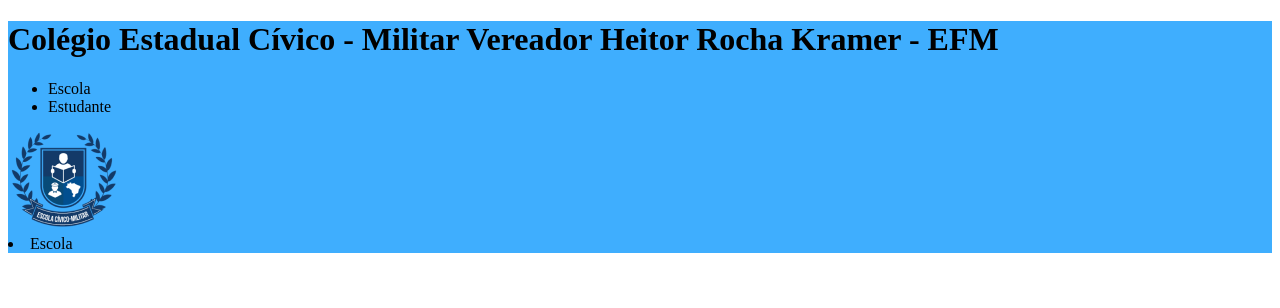
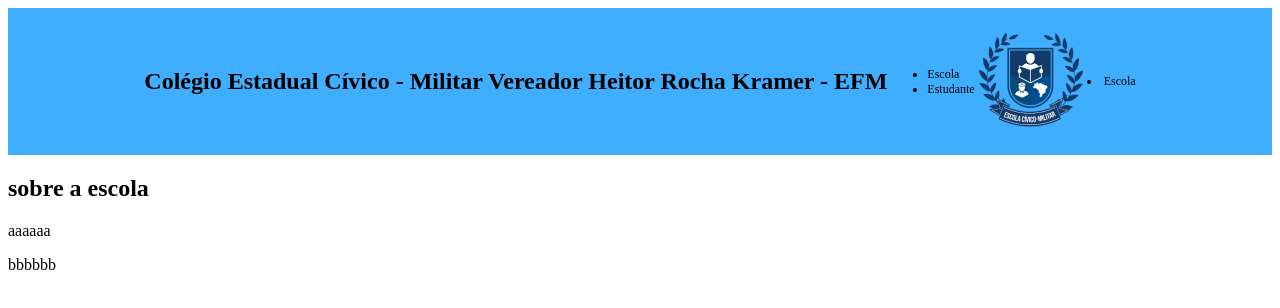
Before and after one commit to shaghazx/wesleys77, a plain HTML site: page index.html in a window 1280 px wide. Drawn offline with Linux system fonts and the light colour scheme.

Commit message:
diconario

```diff
--- a/index.html
+++ b/index.html
@@ -5,18 +5,37 @@
     <meta http-equiv="X-UA-Compatible" content="IE=edge">
     <meta name="viewport" content="width=device-width, initial-scale=1.0">
     <title>Document</title>
-    <link rel="stylesheet" href="style.css"
+    <link rel="stylesheet" href="style.css">
 </head>
 <body>
-    <header>
+    <header class="cabeçalho">
     <h1>Colégio Estadual Cívico - Militar Vereador Heitor Rocha Kramer - EFM</h1>
     <ul>
 <li>Escola</li>
 <li>Estudante</li>
 
+<header>
     </ul>
     <img src="Rectangle 9 (1) (1).png" aslt="imagemccm">
     <li>Escola</li>
 </header>
+<div class="escola-div-conteudo">
+<section class="Escola">
+    <h1 class="escola-titulo">
+        sobre a escola
+    </h1>
+    <p class="escola-texto-1">aaaaaa</p>
+    <p class="escola-texto-2">bbbbbb</p>
+
+</section>
+</div>
+
+
+
+
+
+
+
+
 </body>
 </html>
--- a/style.css
+++ b/style.css
@@ -1,4 +1,17 @@
-header{
+.cabeçalho{
     background-color:#3FAEFE ;
     color: rgb(0, 0, 0);
+   display: flex;
+justify-content: center;
+align-items: center;
+padding: 24px 0;
+font-size: 12px;
+
 }
+.escola{
+color: black;
+display: flex;
+justify-content: center;
+align-items: center;
+padding: 24px 0;
+}
```
